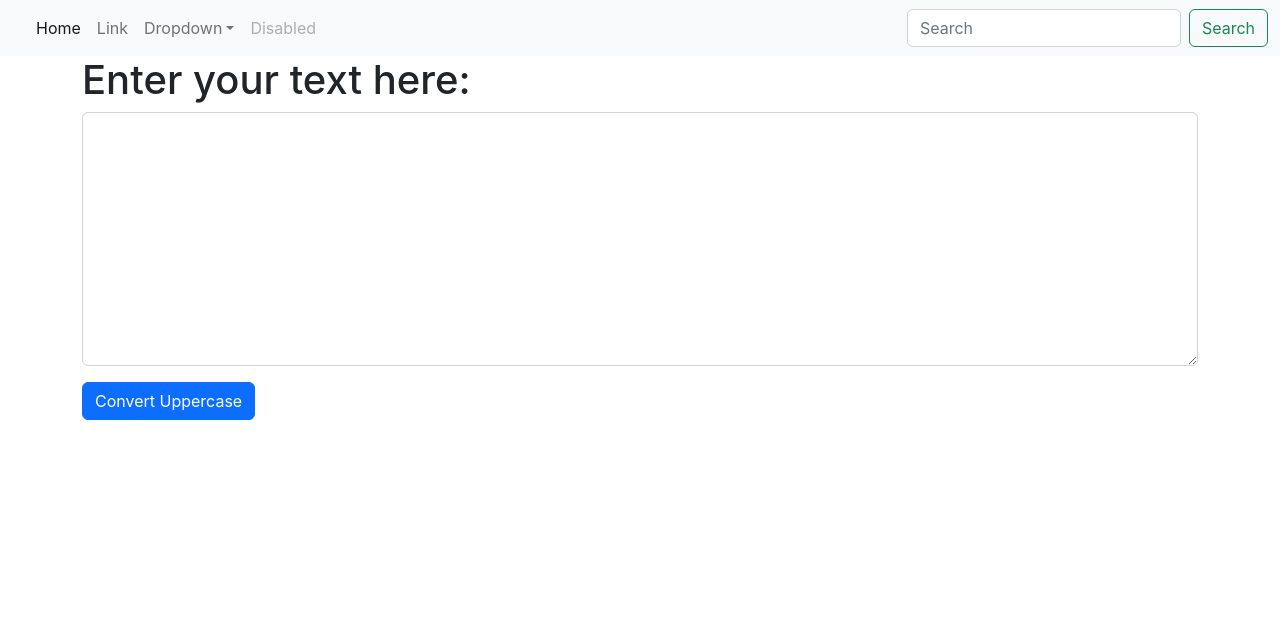
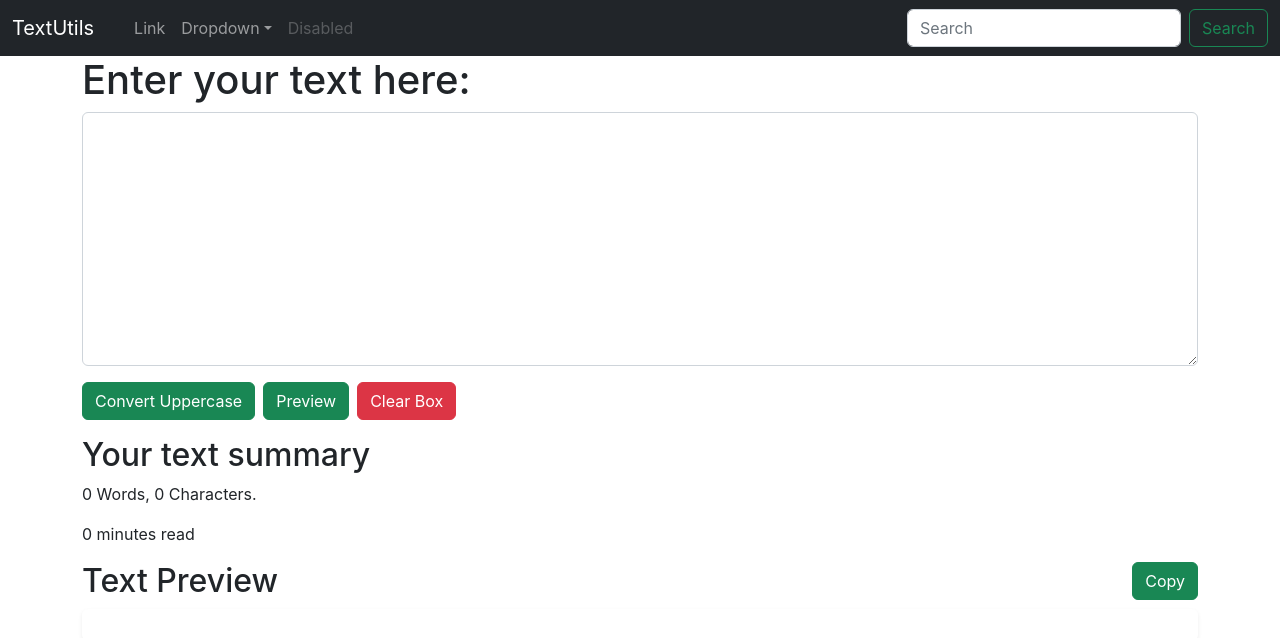
Before and after one commit to srijoy-paul/TextUtils-React-App, a React (Create React App) app: page / in a window 1280 px wide. Shown: the top 638 px of the page. Built offline with nearby package versions, Linux system fonts and the light colour scheme.

Commit message:
Previw, Clear, Text summary func
Signed-off-by: Srijoy Paul <srijoykumar1507@gmail.com>

```diff
--- a/src/InputText.js
+++ b/src/InputText.js
@@ -1,19 +1,41 @@
 import React, { useState } from "react";
 export default function InputText() {
     const [text, setText] = useState("");
+    const [preview, setPreview] = useState("");
     const handleClick = () => {
         const convertInUpperCase = text.toUpperCase();
         text != "" ? setText(convertInUpperCase) : alert("Input Box is empty")
+    }
+    const handleClickPreview = () => {
+        text != "" ? setPreview(text) : alert("Input Box is empty")
+    }
+    const handleClickClear = () => {
+        text != "" ? setText("") : alert("Input Box is empty")
     }
     const handleChange = (e) => {
         setText(e.target.value);
     }
     return (
-        <div className="container">
-            <h1>Enter your text here: </h1>
-            <div className="mb-3">
-                <textarea onChange={handleChange} value={text} className="form-control" id="exampleFormControlTextarea1" rows="10"></textarea>
+        <>
+            <div className="container">
+                <h1>Enter your text here: </h1>
+                <div className="mb-3">
+                    <textarea onChange={handleChange} value={text} className="form-control" id="exampleFormControlTextarea1" rows="10"></textarea>
+                </div>
+                <button className='btn btn-success me-2' onClick={handleClick}>Convert Uppercase</button>
+                <button className='btn btn-success me-2' onClick={handleClickPreview}>Preview</button>
+                <button className='btn btn-danger' onClick={handleClickClear}>Clear Box</button>
             </div>
-            <button className='btn btn-primary' onClick={handleClick}>Convert Uppercase</button>
-        </div>);
+            <div className="container mt-3">
+                <h2>Your text summary</h2>
+                <p><span>{text != "" ? text.split(" ").length : 0}</span> Words, <span>{text.length}</span> Characters.</p>
+                <p>{text != "" ? (0.008 * (text.split(" ").length)).toFixed(0) : 0} minutes read</p>
+                <p></p>
+            </div>
+            <div className="container preview d-flex flex-column position-relative">
+                <h2>Text Preview</h2>
+                <button className="btn btn-success align-self-end position-absolute">Copy</button>
+                <p className="shadow-sm p-3 mb-5 bg-body rounded">{preview}</p>
+            </div>
+        </>);
 }
--- a/src/Navbar.js
+++ b/src/Navbar.js
@@ -2,16 +2,16 @@ import React from "react";
 import PropTypes from 'prop-types';
 
 export default function Navbar(props) {
-    return (<nav className="navbar navbar-expand-lg bg-light">
+    return (<nav className="navbar navbar-expand-lg navbar-dark bg-dark">
         <div className="container-fluid">
-            <a className="navbar-brand" href="#">{props.title}</a>
+            <a className="navbar-brand" href="#">TextUtils</a>
             <button className="navbar-toggler" type="button" data-bs-toggle="collapse" data-bs-target="#navbarSupportedContent" aria-controls="navbarSupportedContent" aria-expanded="false" aria-label="Toggle navigation">
                 <span className="navbar-toggler-icon"></span>
             </button>
             <div className="collapse navbar-collapse" id="navbarSupportedContent">
                 <ul className="navbar-nav me-auto mb-2 mb-lg-0">
                     <li className="nav-item">
-                        <a className="nav-link active" aria-current="page" href="#">Home</a>
+                        <a className="nav-link active" aria-current="page" href="#"></a>
                     </li>
                     <li className="nav-item">
                         <a className="nav-link" href="#">Link</a>
```
